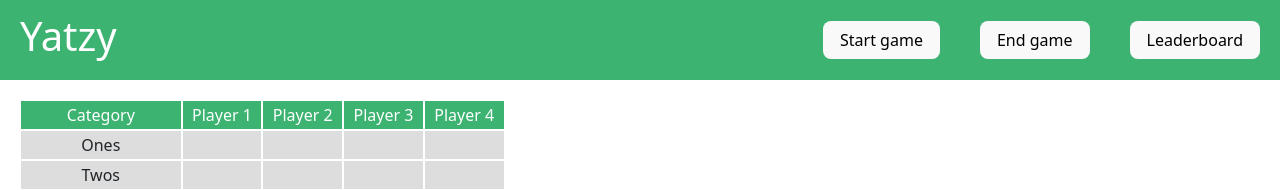
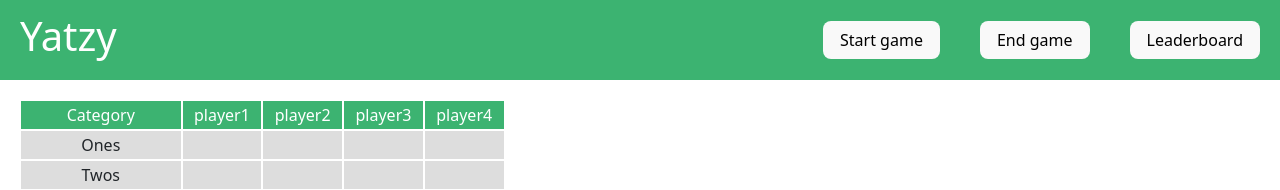
Before and after one commit to jasminlehtola/Yatzy, a React (Vite) app: page / in a window 1280 px wide. Shown: the top 190 px of the page. Built offline with nearby package versions, Linux system fonts and the light colour scheme.

Commit message:
muutoksia

```diff
--- a/src/App.jsx
+++ b/src/App.jsx
@@ -8,20 +8,22 @@ import Scoreboard from './components/scoreboard'
 import Menu from './components/menu.jsx'
 
 const App = () => {
-  //const [players, setPlayers] = useState([])
+  const [players, setPlayers] = useState(["player1", "player2", "player3", "player4"])
   //const [categories, setCategories] = useState([])
   const [scores, setScores] = useState({})
 
 
-const handleThrow = () => {
-  console.log("Throw button clicked")
-  diceRoll.rollDice()
-}
+  const handleThrow = () => {
+    console.log("Throw button clicked")
+    diceRoll.rollDice()
+  }
 
 
   return (
     <div className="game">
-      <Menu />
+      <Menu
+        setPlayers={setPlayers}
+      />
       <div className="gameArea">
         <div className="scoreboard">
           <Scoreboard
--- a/src/components/menu.jsx
+++ b/src/components/menu.jsx
@@ -1,6 +1,18 @@
 import { useState } from "react"
 import * as bootstrap from "bootstrap"
 import '../index.css'
+
+
+function saveLeaderboard(newScore) {
+  const existing = JSON.parse(localStorage.getItem("leaderboard")) || []
+
+  existing.push(newScore)
+  existing.sort((a, b) => b.score - a.score)
+  const top5 = existing.slice(0, 5)
+
+  localStorage.setItem("leaderboard", JSON.stringify(top5))
+}
+
 
 const StartGame = () => {
   return (
@@ -63,7 +75,14 @@ const EndGame = () => {
             </div>
             <div class="modal-body">
               <p>Are you ready to end the game and save results?</p>
-                    <button class="btn btn-primary" data-bs-target="#exampleModalToggle2" data-bs-toggle="modal">Confirm</button>
+              <button
+                class="btn btn-primary"
+                onClick={() => saveLeaderboard({ name: "Player 1", score: 100 })}
+                data-bs-target="#exampleModalToggle2"
+                data-bs-toggle="modal"
+              >
+                Confirm
+              </button>
             </div>
           </div>
         </div>
@@ -76,7 +95,7 @@ const EndGame = () => {
               <button type="button" class="btn-close" data-bs-dismiss="modal" aria-label="Close"></button>
             </div>
             <div class="modal-body">
-                    <p>The winner is Player 1 with 100 points. Congratulations!<br/><br/>Thank you for playing.</p>
+              <p>The winner is Player 1 with 100 points. Congratulations!<br /><br />Thank you for playing.</p>
             </div>
           </div>
         </div>
@@ -98,7 +117,7 @@ const Leaderboard = () => {
             </div>
             <div class="modal-body">
               <p>Showing top 5 best results:</p>
-                    <p><strong>1st Player 1 100p<br/>2nd Player 2 90p<br/>3rd Player 3 80p</strong><br/>4th Player 4 70p<br/>5th ---</p>
+              <p><strong>1st Player 1 100p<br />2nd Player 2 90p<br />3rd Player 3 80p</strong><br />4th Player 4 70p<br />5th ---</p>
             </div>
           </div>
         </div>
--- a/src/components/scoreboard.jsx
+++ b/src/components/scoreboard.jsx
@@ -84,8 +84,8 @@ const Scoreboard = ({ players, categories, scores, setScores }) => {
     }
 
     if (category === "TOTAL SCORE") {
-    return calculateGrandTotal(scores, playerIndex)
-  }
+      return calculateGrandTotal(scores, playerIndex)
+    }
 
     return scores[category]?.[playerIndex] ?? ""
   }
@@ -97,10 +97,10 @@ const Scoreboard = ({ players, categories, scores, setScores }) => {
     <div>
       <div className="grid-table">
         <div className="cell header">Category</div>
-        <div className="cell header">Player 1</div>
-        <div className="cell header">Player 2</div>
-        <div className="cell header">Player 3</div>
-        <div className="cell header">Player 4</div>
+        <div className="cell header">{players[0]}</div>
+        <div className="cell header">{players[1]}</div>
+        <div className="cell header">{players[2]}</div>
+        <div className="cell header">{players[3]}</div>
 
         {categories.map((category) => (
           <Fragment key={category}>
```
Also changed, not shown: src/components/leaderboard.jsx (added, +9 -0 lines), src/todolist.js (added, +11 -0 lines). Lines whose indentation alone changed are shown as unchanged.
